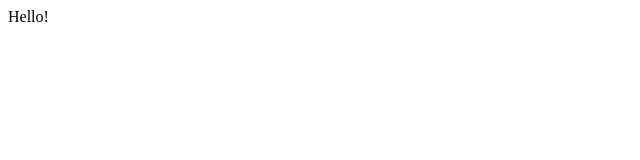
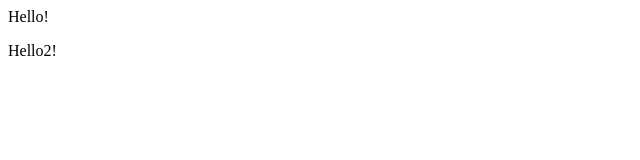
Before and after one commit to ipaulr/Git_Test, a plain HTML site: page index.html in a window 1280 px wide. Shown: the full height of the page, 0-640 px from the left. Drawn offline with Linux system fonts and the light colour scheme.

Commit message:
Add Hello2!

```diff
--- a/index.html
+++ b/index.html
@@ -1 +1,2 @@
 <p>Hello!</p>
+<p>Hello2!</p>
```
